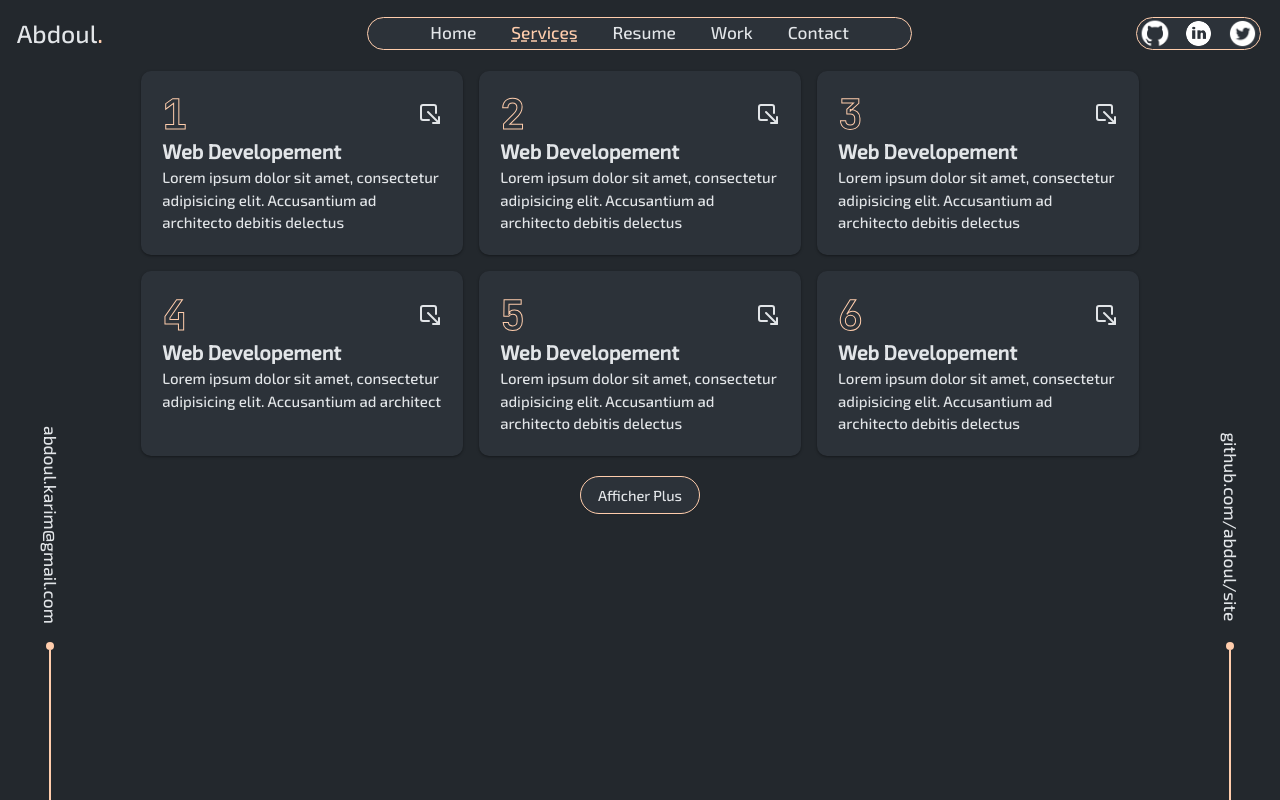
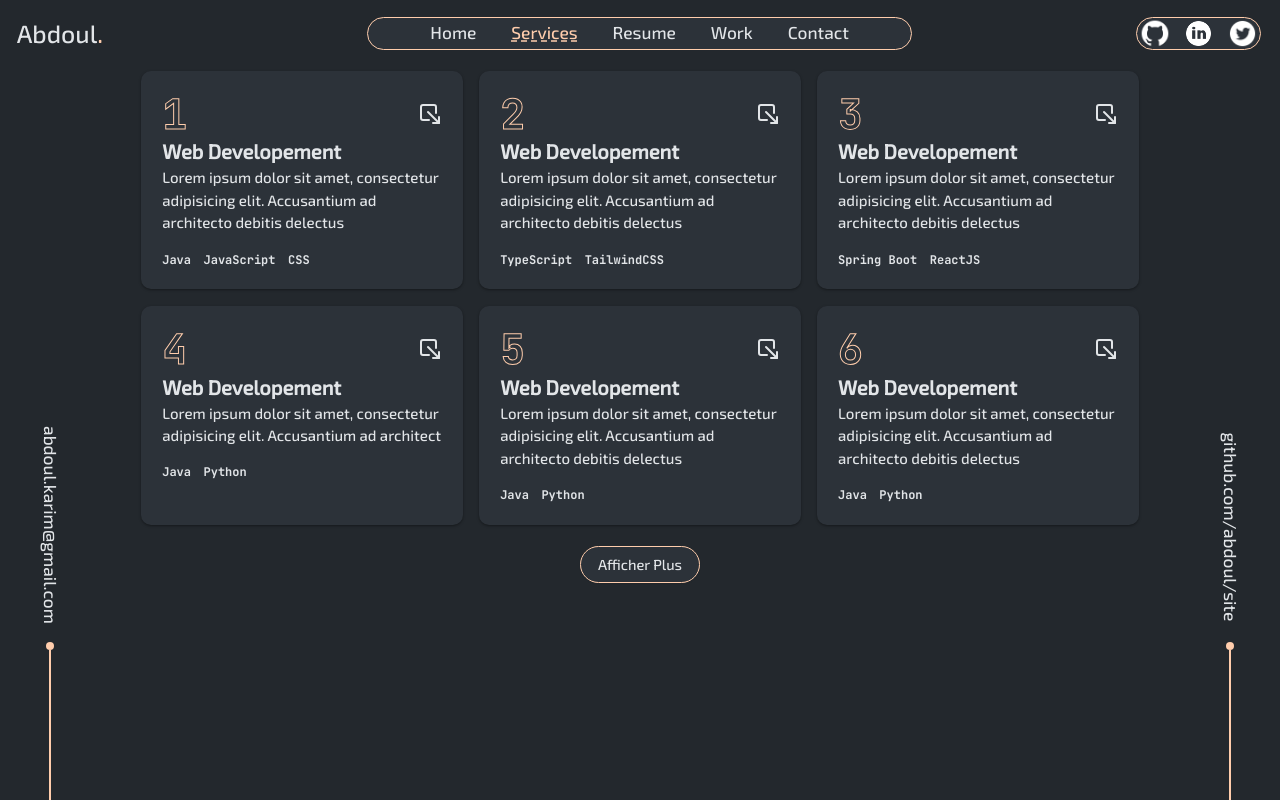
Before and after one commit to Abdoul224GN/portfolio, a Next.js app: page /services in a window 1280 px wide. Built offline with nearby package versions, Linux system fonts and the light colour scheme.

Commit message:
feat: Ajout des technologies utilisées par chaque projet

```diff
--- a/src/components/Box.tsx
+++ b/src/components/Box.tsx
@@ -5,66 +5,75 @@ import {useState} from "react";
 import {Button} from "@/components/ui/button";
 
 export default function Box({children, className}: { children?: React.ReactNode, className?: string }) {
-    const project = [
+    const projects = [
         {
             id: 1,
             title: 'Web Developement',
             description: 'Lorem ipsum dolor sit amet, consectetur adipisicing elit. Accusantium ad architecto debitis delectus',
-            link: "#"
+            link: "#",
+            technologies: ["Java", "JavaScript", "CSS"],
         },
         {
             id: 2,
             title: 'Web Developement',
             description: 'Lorem ipsum dolor sit amet, consectetur adipisicing elit. Accusantium ad architecto debitis delectus',
-            link: "#"
+            link: "#",
+            technologies: ["TypeScript", "TailwindCSS"],
         },
         {
             id: 3,
             title: 'Web Developement',
             description: 'Lorem ipsum dolor sit amet, consectetur adipisicing elit. Accusantium ad architecto debitis delectus',
-            link: "#"
+            link: "#",
+            technologies: ["Spring Boot", "ReactJS"]
         },
         {
             id: 4,
             title: 'Web Developement',
             description: 'Lorem ipsum dolor sit amet, consectetur adipisicing elit. Accusantium ad architect',
-            link: "#"
+            link: "#",
+            technologies: ["Java", "Python"]
         },
         {
             id: 5,
             title: 'Web Developement',
             description: 'Lorem ipsum dolor sit amet, consectetur adipisicing elit. Accusantium ad architecto debitis delectus',
-            link: "#"
+            link: "#",
+            technologies: ["Java", "Python"]
         },
         {
             id: 6,
             title: 'Web Developement',
             description: 'Lorem ipsum dolor sit amet, consectetur adipisicing elit. Accusantium ad architecto debitis delectus',
-            link: "#"
+            link: "#",
+            technologies: ["Java", "Python"]
         },
         {
             id: 7,
             title: 'Web Developement',
             description: 'Lorem ipsum dolor sit amet, consectetur adipisicing elit. Accusantium ad architecto debitis delectus',
-            link: "#"
+            link: "#",
+            technologies: ["Java", "Python"]
         },
         {
             id: 8,
             title: 'Web Developement',
             description: 'Lorem ipsum dolor sit amet, consectetur adipisicing elit. Accusantium ad architecto debitis delectus',
-            link: "#"
+            link: "#",
+            technologies: ["Java", "Python"]
         },
         {
             id: 9,
             title: 'Web Developement',
             description: 'Lorem ipsum dolor sit amet, consectetur adipisicing elit. Accusantium ad architecto debitis delectus',
-            link: "#"
+            link: "#",
+            technologies: ["Java", "Python"]
         }
     ]
     const [showMore, setShowMore] = useState(true);
     const GRID_LIMIT = 6;
-    const firstSix = project.slice(0, GRID_LIMIT);
-    const projectToShow = showMore ? firstSix : project;
+    const firstSix = projects.slice(0, GRID_LIMIT);
+    const projectToShow = showMore ? firstSix : projects;
     console.log(showMore);
     const boxVariants = {
         hover: {translateY: -7, transition: {duration: 0.2, ease: 'easeInOut'}},
@@ -83,7 +92,9 @@ export default function Box({children, className}: { children?: React.ReactNode,
     return <>
         <section className={`flex flex-col gap-5 items-center`}>
             <AnimatePresence>
-                <motion.div className={`px-30 max-sm:p-3 max-lg:p-5 grid grid-cols-3 max-lg:grid-cols-2 max-sm:grid-cols-1 gap-4 scroll-smooth`} transition={{staggerChildren: 0.2}}>
+                <motion.div
+                    className={`px-30 max-sm:p-3 max-lg:p-5 grid grid-cols-3 max-lg:grid-cols-2 max-sm:grid-cols-1 gap-4 scroll-smooth`}
+                    transition={{staggerChildren: 0.2}}>
                     {projectToShow && projectToShow.map((project, index) => {
                         return <motion.div key={index}
                                            className={`shadow shadow-black/30 group bg-muted rounded-[10px] pointer p-5 ${className} cursor-pointer`}
@@ -104,6 +115,11 @@ export default function Box({children, className}: { children?: React.ReactNode,
                             </div>
                             <p className={`group-hover:text-accent text-[20px] font-semibold mb-2w transition-all`}>{project.title}</p>
                             <p className={`text-[15px]`}>{project.description}</p>
+                            <div className={`flex flex-row gap-3`}>
+                                {project.technologies.map((technologie, index) => {
+                                    return <p key={index} className={`font-normal mt-4 text-[12px] ${jetbrains.className}`}>{technologie}</p>
+                                })}
+                            </div>
                         </motion.div>
                     })}
                 </motion.div>
```
